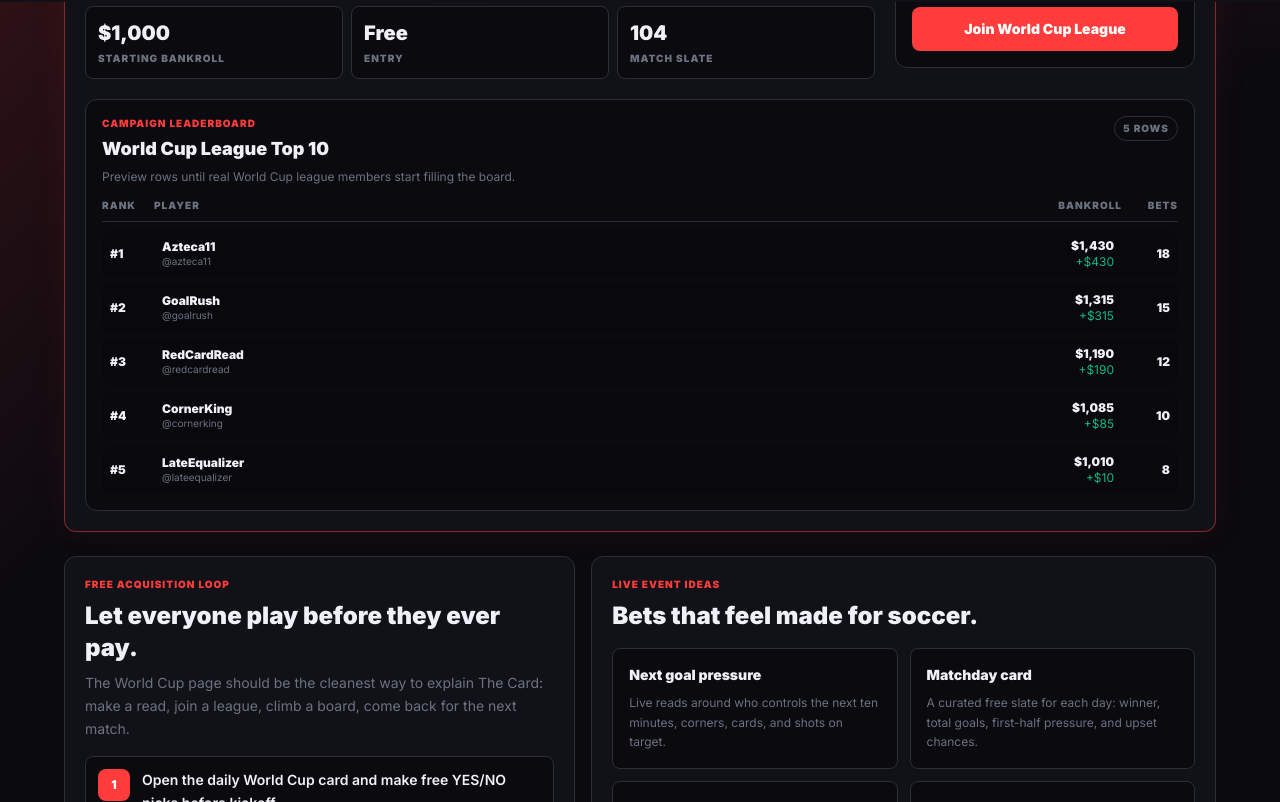
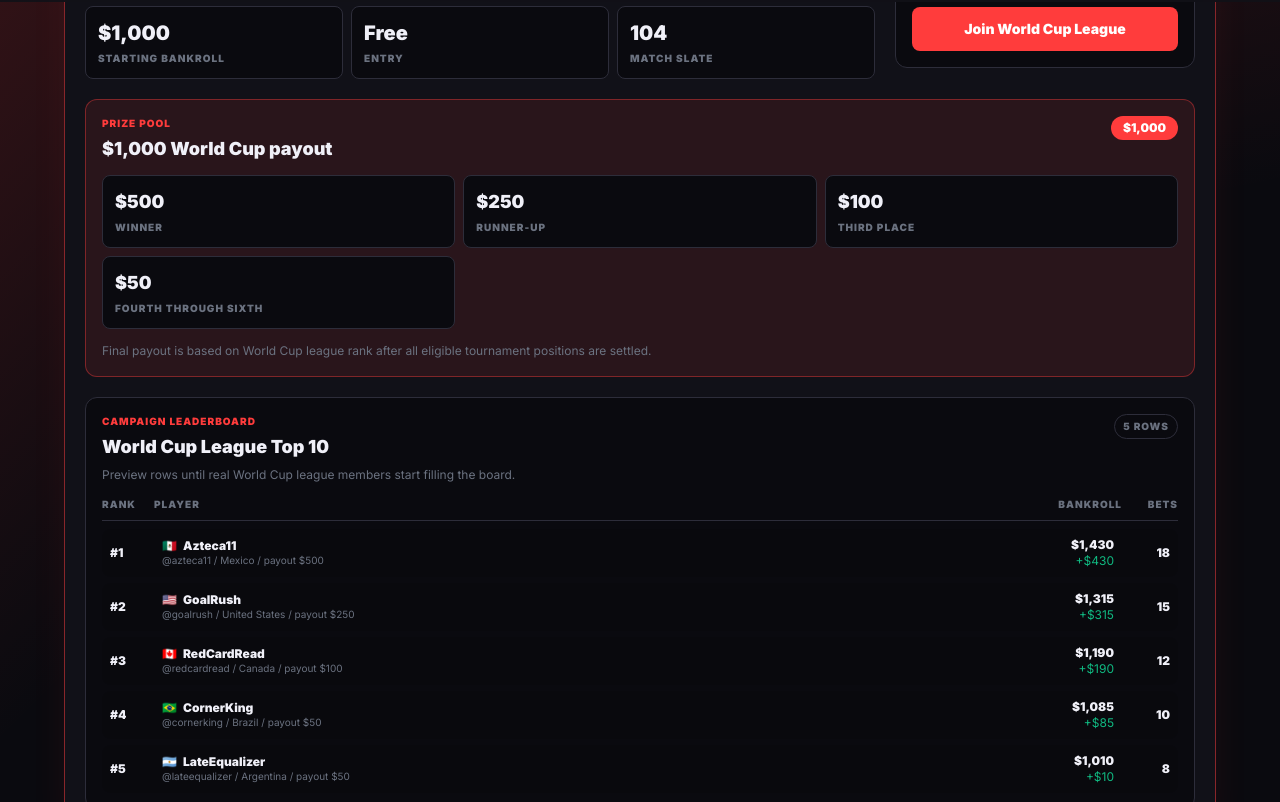
Before and after one commit to AesopScott/thecard, a Next.js app in the folder apps/web/: page /world-cup in a window 1280 px wide. Shown: the part 798-1600 px from the top of the page. Built offline with nearby package versions, Linux system fonts and the light colour scheme; no server answers; the database is empty.

Commit message:
feat: add world cup prize payouts

```diff
--- a/apps/web/src/app/world-cup/world-cup-campaign-client.tsx
+++ b/apps/web/src/app/world-cup/world-cup-campaign-client.tsx
@@ -44,13 +44,58 @@ const SOCIAL_HOOKS: TranslationKey[] = [
   "worldCup.hookSpanish",
 ];
 
+const WORLD_CUP_PAYOUTS: Record<number, number> = {
+  1: 500,
+  2: 250,
+  3: 100,
+  4: 50,
+  5: 50,
+  6: 50,
+};
+
 const PREVIEW_ROWS: FreeLeagueLeaderboardEntry[] = [
-  { uid: "preview-1", username: "azteca11", displayName: "Azteca11", photoURL: null, bankroll: 1430, shadowWinnings: 430, betCount: 18, joinedAtMs: Date.now() - 5 * 86_400_000, rank: 1 },
-  { uid: "preview-2", username: "goalrush", displayName: "GoalRush", photoURL: null, bankroll: 1315, shadowWinnings: 315, betCount: 15, joinedAtMs: Date.now() - 4 * 86_400_000, rank: 2 },
-  { uid: "preview-3", username: "redcardread", displayName: "RedCardRead", photoURL: null, bankroll: 1190, shadowWinnings: 190, betCount: 12, joinedAtMs: Date.now() - 3 * 86_400_000, rank: 3 },
-  { uid: "preview-4", username: "cornerking", displayName: "CornerKing", photoURL: null, bankroll: 1085, shadowWinnings: 85, betCount: 10, joinedAtMs: Date.now() - 2 * 86_400_000, rank: 4 },
-  { uid: "preview-5", username: "lateequalizer", displayName: "LateEqualizer", photoURL: null, bankroll: 1010, shadowWinnings: 10, betCount: 8, joinedAtMs: Date.now() - 86_400_000, rank: 5 },
+  { uid: "preview-1", username: "azteca11", displayName: "Azteca11", photoURL: null, countryCode: "MX", countryName: "Mexico", bankroll: 1430, shadowWinnings: 430, betCount: 18, joinedAtMs: Date.now() - 5 * 86_400_000, rank: 1 },
+  { uid: "preview-2", username: "goalrush", displayName: "GoalRush", photoURL: null, countryCode: "US", countryName: "United States", bankroll: 1315, shadowWinnings: 315, betCount: 15, joinedAtMs: Date.now() - 4 * 86_400_000, rank: 2 },
+  { uid: "preview-3", username: "redcardread", displayName: "RedCardRead", photoURL: null, countryCode: "CA", countryName: "Canada", bankroll: 1190, shadowWinnings: 190, betCount: 12, joinedAtMs: Date.now() - 3 * 86_400_000, rank: 3 },
+  { uid: "preview-4", username: "cornerking", displayName: "CornerKing", photoURL: null, countryCode: "BR", countryName: "Brazil", bankroll: 1085, shadowWinnings: 85, betCount: 10, joinedAtMs: Date.now() - 2 * 86_400_000, rank: 4 },
+  { uid: "preview-5", username: "lateequalizer", displayName: "LateEqualizer", photoURL: null, countryCode: "AR", countryName: "Argentina", bankroll: 1010, shadowWinnings: 10, betCount: 8, joinedAtMs: Date.now() - 86_400_000, rank: 5 },
 ];
+
+function countryFlag(code?: string | null): string {
+  if (!code || code === "OTHER" || code.length !== 2) return String.fromCodePoint(0x1F310);
+  const upper = code.toUpperCase();
+  const points = [...upper].map((char) => 0x1F1E6 + char.charCodeAt(0) - 65);
+  return String.fromCodePoint(...points);
+}
+
+function WorldCupPayoutSummary() {
+  const { t } = useI18n();
+  return (
+    <div className="rounded-xl border border-[var(--color-brand-primary)]/40 bg-[var(--color-brand-primary)]/10 p-4">
+      <div className="flex items-start justify-between gap-3">
+        <div>
+          <p className="text-[10px] font-black uppercase tracking-widest text-[var(--color-brand-primary)]">{t("worldCup.payoutEyebrow")}</p>
+          <h3 className="mt-1 text-lg font-black text-[var(--color-card-text)]">{t("worldCup.payoutTitle")}</h3>
+        </div>
+        <span className="rounded-full bg-[var(--color-brand-primary)] px-3 py-1 text-xs font-black text-white">$1,000</span>
+      </div>
+      <div className="mt-3 grid gap-2 sm:grid-cols-3">
+        {[
+          [t("worldCup.payoutFirst"), "$500"],
+          [t("worldCup.payoutSecond"), "$250"],
+          [t("worldCup.payoutThird"), "$100"],
+          [t("worldCup.payoutFourthSixth"), "$50"],
+        ].map(([label, amount]) => (
+          <div key={label} className="rounded-lg border border-[var(--color-card-border)] bg-[var(--color-card-bg)] p-3">
+            <p className="text-lg font-black text-[var(--color-card-text)]">{amount}</p>
+            <p className="mt-1 text-[10px] font-black uppercase tracking-widest text-[var(--color-card-muted)]">{label}</p>
+          </div>
+        ))}
+      </div>
+      <p className="mt-3 text-xs leading-relaxed text-[var(--color-card-muted)]">{t("worldCup.payoutBody")}</p>
+    </div>
+  );
+}
 
 function WorldCupLeaderboard({
   entries,
@@ -87,6 +132,7 @@ function WorldCupLeaderboard({
         {rows.slice(0, 10).map((entry, index) => {
           const rank = entry.rank || index + 1;
           const pnl = entry.bankroll - STARTING_BANKROLL;
+          const payout = WORLD_CUP_PAYOUTS[rank] ?? 0;
           return (
             <div
               key={`${entry.uid}-${rank}`}
@@ -96,8 +142,15 @@ function WorldCupLeaderboard({
             >
               <span className="font-black text-[var(--color-card-text)]">#{rank}</span>
               <div className="min-w-0">
-                <p className="truncate font-black text-[var(--color-card-text)]">{entry.displayName}</p>
-                <p className="truncate text-[10px]">@{entry.username}</p>
+                <p className="truncate font-black text-[var(--color-card-text)]">
+                  <span aria-hidden="true" className="mr-1.5">{countryFlag(entry.countryCode)}</span>
+                  {entry.displayName}
+                </p>
+                <p className="truncate text-[10px]">
+                  @{entry.username}
+                  {entry.countryName ? ` / ${entry.countryName}` : ""}
+                  {payout > 0 ? ` / ${t("worldCup.payoutLabel")} $${payout}` : ""}
+                </p>
               </div>
               <div className="text-right">
                 <p className="font-black text-[var(--color-card-text)]">${Math.round(entry.bankroll).toLocaleString()}</p>
@@ -265,6 +318,9 @@ export function WorldCupCampaignClient() {
             </div>
           </div>
           <div className="mt-5">
+            <WorldCupPayoutSummary />
+          </div>
+          <div className="mt-5">
             <WorldCupLeaderboard entries={leaderboardEntries} loading={leaderboardLoading} />
           </div>
         </section>
--- a/apps/web/src/lib/i18n.ts
+++ b/apps/web/src/lib/i18n.ts
@@ -816,12 +816,20 @@ export const DICTIONARY = {
     "worldCup.joinMatches": "Match slate",
     "worldCup.joinFreeValue": "Free",
     "worldCup.joinCardTitle": "World Cup 2026 League",
-    "worldCup.joinCardBody": "Free league, no payouts. Every settled World Cup position can roll into this league ledger and the campaign leaderboard.",
+    "worldCup.joinCardBody": "Free league with $1,000 in total prizes. Every settled World Cup position can roll into this league ledger and the campaign leaderboard.",
     "worldCup.joinButton": "Join World Cup League",
     "worldCup.joining": "Joining...",
     "worldCup.joined": "Joined",
     "worldCup.joinError": "Could not join the World Cup league. Try again.",
     "worldCup.playAfterJoin": "Play the World Cup card",
+    "worldCup.payoutEyebrow": "Prize pool",
+    "worldCup.payoutTitle": "$1,000 World Cup payout",
+    "worldCup.payoutBody": "Final payout is based on World Cup league rank after all eligible tournament positions are settled.",
+    "worldCup.payoutFirst": "Winner",
+    "worldCup.payoutSecond": "Runner-up",
+    "worldCup.payoutThird": "Third place",
+    "worldCup.payoutFourthSixth": "Fourth through sixth",
+    "worldCup.payoutLabel": "payout",
     "worldCup.leaderboardEyebrow": "Campaign leaderboard",
     "worldCup.leaderboardTitle": "World Cup League Top 10",
     "worldCup.leaderboardPreview": "Preview rows until real World Cup league members start filling the board.",
@@ -1827,12 +1835,20 @@ export const DICTIONARY = {
     "worldCup.joinMatches": "Partidos",
     "worldCup.joinFreeValue": "Gratis",
     "worldCup.joinCardTitle": "Liga Mundial 2026",
-    "worldCup.joinCardBody": "Liga gratis, sin premios. Cada posicion resuelta del Mundial puede entrar en este registro de liga y en el leaderboard de campana.",
+    "worldCup.joinCardBody": "Liga gratis con $1,000 en premios totales. Cada posicion resuelta del Mundial puede entrar en este registro de liga y en el leaderboard de campana.",
     "worldCup.joinButton": "Unirse a la Liga del Mundial",
     "worldCup.joining": "Uniendo...",
     "worldCup.joined": "Unido",
     "worldCup.joinError": "No se pudo unir a la liga del Mundial. Intenta de nuevo.",
     "worldCup.playAfterJoin": "Jugar la card del Mundial",
+    "worldCup.payoutEyebrow": "Bolsa de premios",
+    "worldCup.payoutTitle": "Pago de $1,000 del Mundial",
+    "worldCup.payoutBody": "El pago final se basa en el ranking de la liga del Mundial despues de resolver todas las posiciones elegibles del torneo.",
+    "worldCup.payoutFirst": "Ganador",
+    "worldCup.payoutSecond": "Segundo lugar",
+    "worldCup.payoutThird": "Tercer lugar",
+    "worldCup.payoutFourthSixth": "Cuarto a sexto",
+    "worldCup.payoutLabel": "pago",
     "worldCup.leaderboardEyebrow": "Leaderboard de campana",
     "worldCup.leaderboardTitle": "Top 10 Liga del Mundial",
     "worldCup.leaderboardPreview": "Filas previas hasta que miembros reales de la liga del Mundial llenen la tabla.",
--- a/apps/web/src/lib/league-store.ts
+++ b/apps/web/src/lib/league-store.ts
@@ -24,6 +24,8 @@ export interface FreeLeagueLeaderboardEntry {
   username: string;
   displayName: string;
   photoURL: string | null;
+  countryCode?: string | null;
+  countryName?: string | null;
   bankroll: number;
   shadowWinnings: number;
   betCount: number;
@@ -391,6 +393,8 @@ export function subscribeFreeLeagueLeaderboard(
         username: (data.username as string | undefined) ?? entryDoc.id,
         displayName: (data.displayName as string | undefined) ?? (data.username as string | undefined) ?? "Anonymous",
         photoURL: (data.photoURL as string | null | undefined) ?? null,
+        countryCode: (data.countryCode as string | null | undefined) ?? null,
+        countryName: (data.countryName as string | null | undefined) ?? null,
         bankroll: (data.bankroll as number | undefined) ?? STARTING_BANKROLL,
         shadowWinnings: (data.shadowWinnings as number | undefined) ?? 0,
         betCount: (data.betCount as number | undefined) ?? 0,
```
